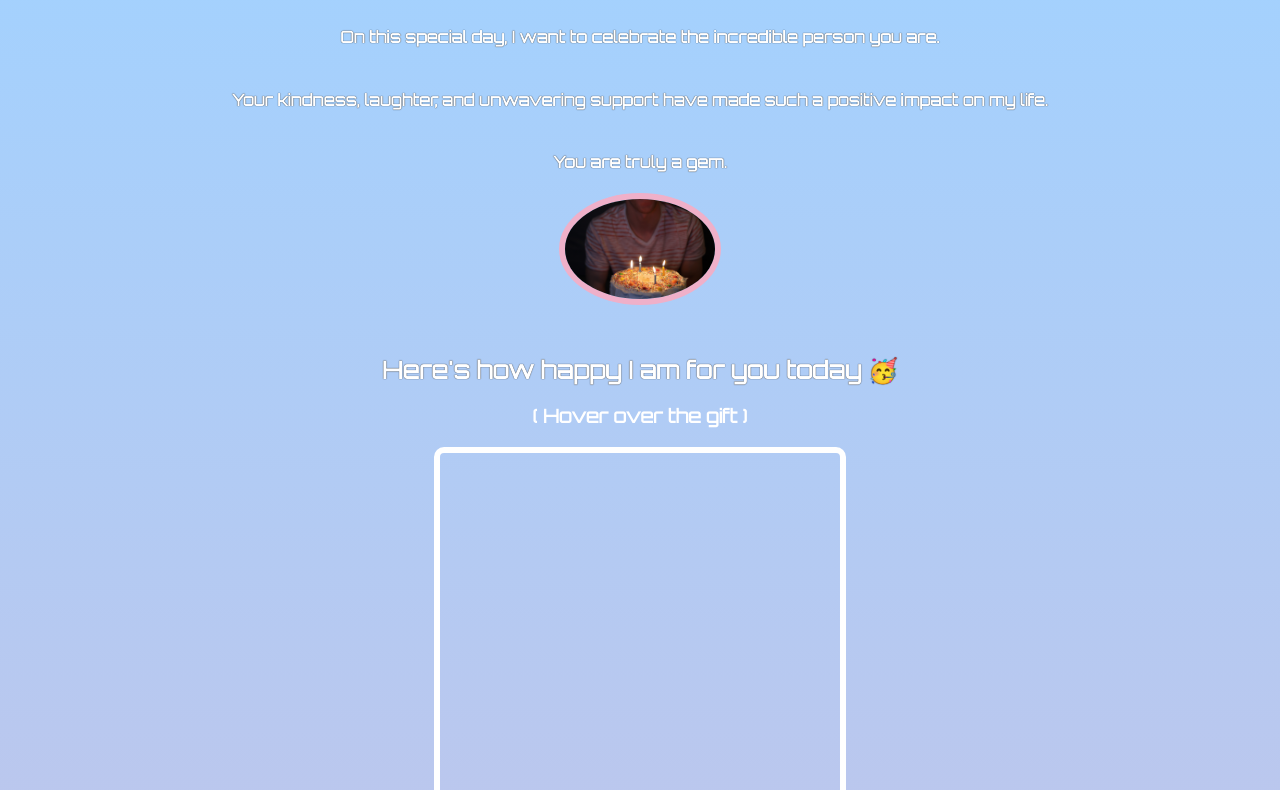
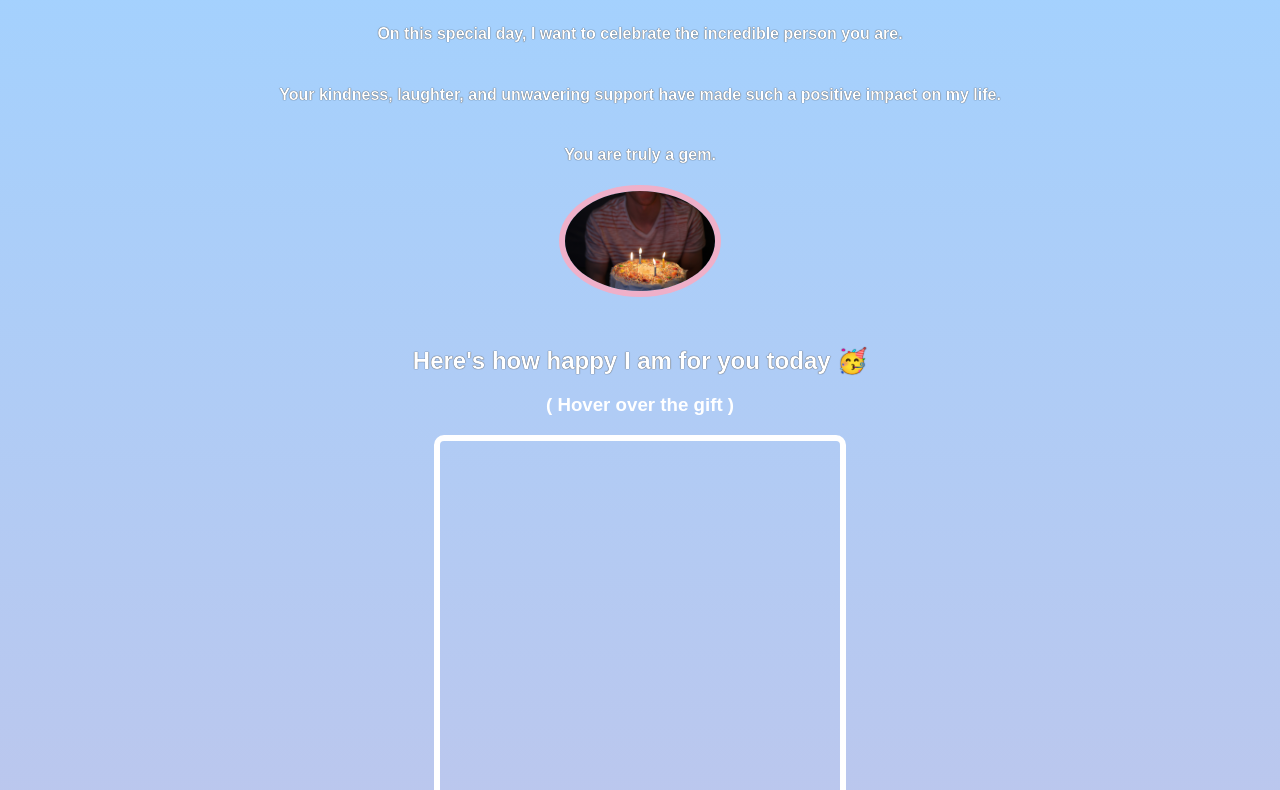
Before and after one commit to H-a-ider/Birthday-Gift-Site, a plain HTML site: page index.html in a window 1280 px wide. Shown: the part 85-875 px from the top of the page. Drawn offline with Linux system fonts and the light colour scheme.

Commit message:
initial commit

```diff
--- a/styles.css
+++ b/styles.css
@@ -8,7 +8,7 @@
 }
 body{
     text-align: center;
-    font-family: 'Orbitron', sans-serif;
+    font-family: sans-serif,'Orbitron';
     color:  #ffffff;
     background: linear-gradient(#a2d2ff,#EFB0C9);
 }
```
